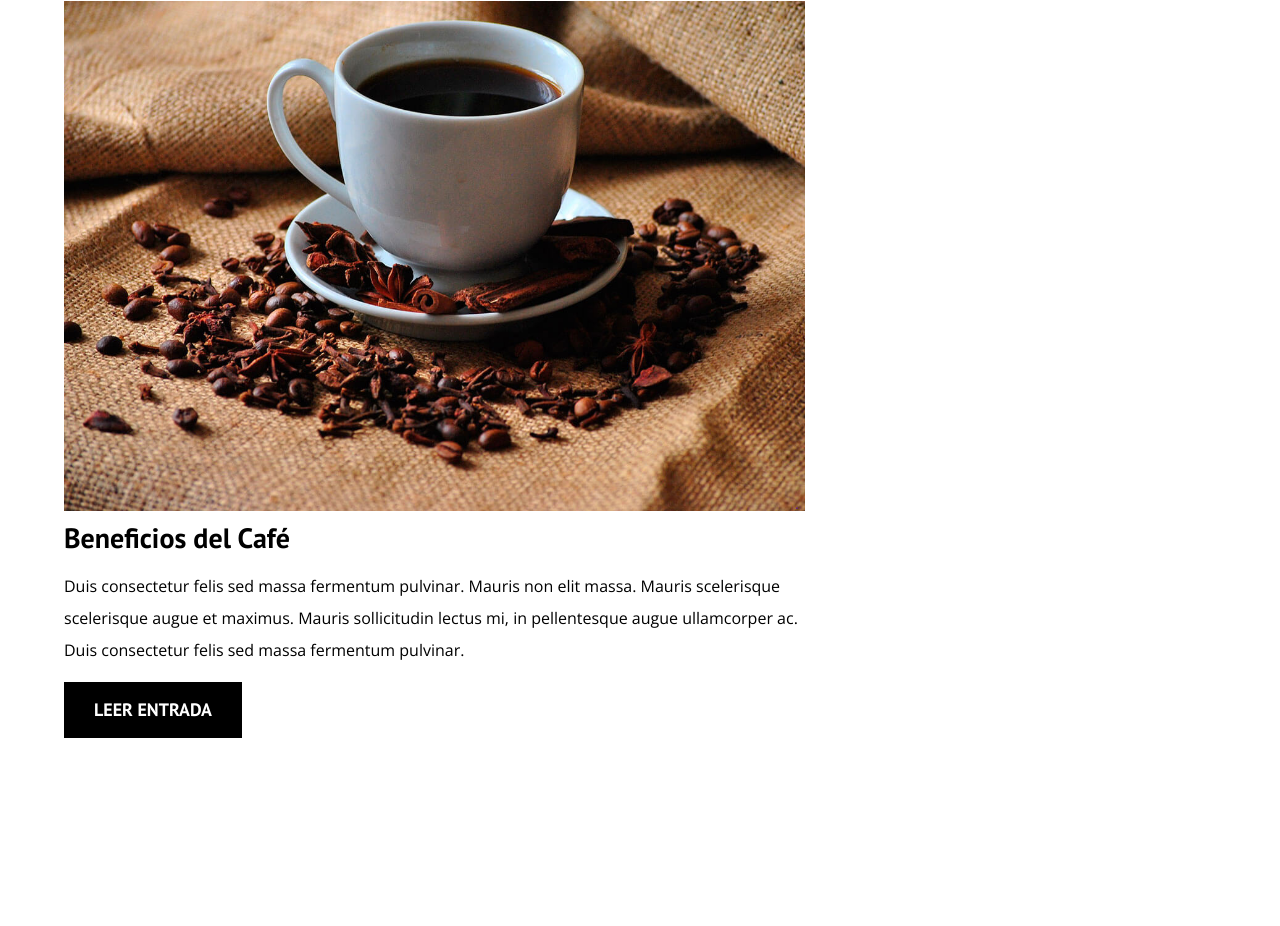
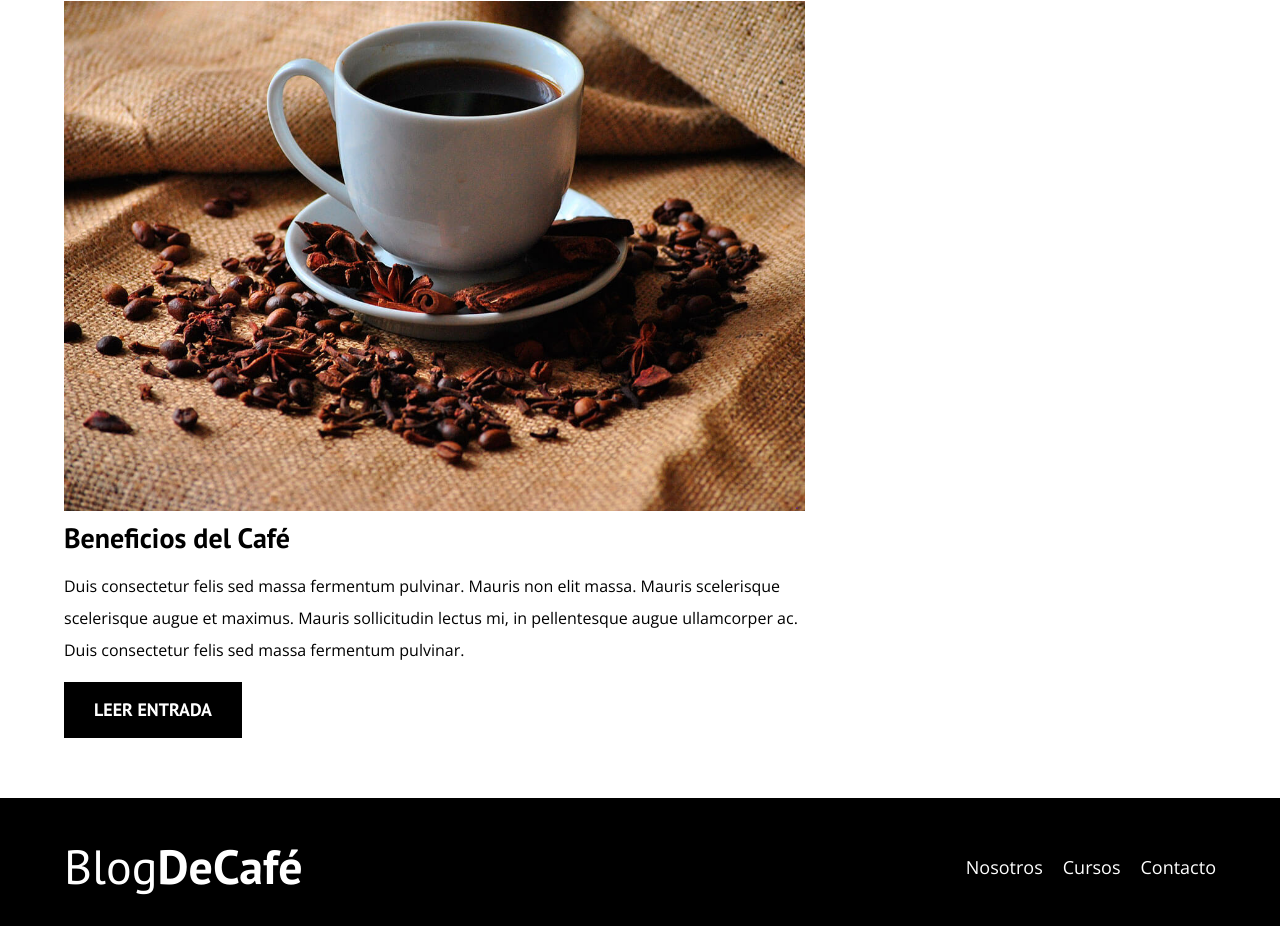
Before and after one commit to MonRoberto/BlogCafe, a plain HTML site: page index.html in a window 1280 px wide. Shown: the part 2258-3184 px from the top of the page. Before the commit the page ends 3016 px from the top, so only its background shows below. Drawn offline with nearby package versions, Linux system fonts and the light colour scheme.

Commit message:
Creando Footer

```diff
--- a/css/style.css
+++ b/css/style.css
@@ -166,3 +166,9 @@ img {
 .widget-curso__info {
     font-size: 2rem;
 }
+/* Footer */
+.footer {
+    background-color: var(--negro);
+    padding-bottom: 3rem;
+    margin-top: 4rem;
+}
--- a/index.html
+++ b/index.html
@@ -104,5 +104,21 @@
             </ul>
         </aside>
     </div>
+
+    <footer class="footer">
+        <div class="contenedor">
+            <div class="barra">
+                <a class="logo" href="index.html">
+                    <h1 class="logo__nombre
+                    no-margin centrar-texto">Blog<span class="logo__bold">DeCafé</span></h1>
+                </a>
+                <nav class="navegacion">
+                    <a href="nosotros.html" class="navegacion__enlace">Nosotros</a>
+                    <a href="cursos.html" class="navegacion__enlace">Cursos</a>
+                    <a href="contacto.html" class="navegacion__enlace">Contacto</a>
+                </nav>
+            </div>
+        </div>
+    </footer>
 </body>
 </html>
```
